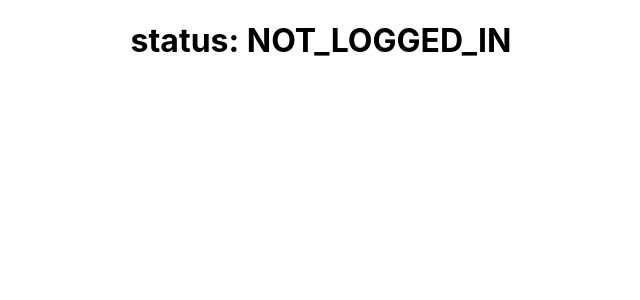
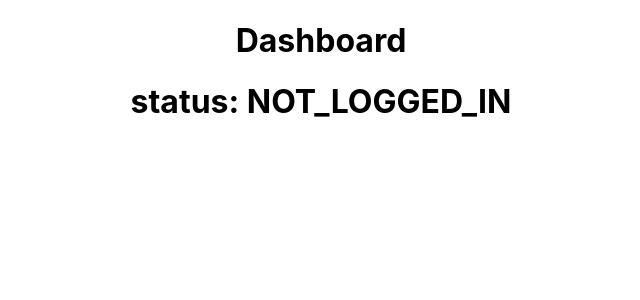
Before and after one commit to imhilla/TelCars, a React (Create React App) app in the folder react-frontend/: page /dashboard in a window 1280 px wide. Shown: the top 300 px of the page, without its empty margins (319-959 px from the left). Built offline with nearby package versions, Linux system fonts and the light colour scheme.

Commit message:
add handle login

```diff
--- a/react-frontend/src/components/App.js
+++ b/react-frontend/src/components/App.js
@@ -1,3 +1,4 @@
+/* eslint-disable max-len */
 /* eslint-disable react/destructuring-assignment */
 /* eslint-disable react/jsx-props-no-spreading */
 /* eslint-disable react/prefer-stateless-function */
@@ -20,20 +21,28 @@ class App extends React.Component {
     super(props);
     this.state = {
       loggedInStatus: 'NOT_LOGGED_IN',
-      // user: {},
+      user: {},
     };
+    this.handleLogin = this.handleLogin.bind(this);
+  }
+
+  handleLogin(data) {
+    this.setState({
+      loggedInStatus: 'LOGGED_IN',
+      user: data,
+    })
   }
 
   render() {
     return (
       <div className="App">
         <Router>
-          <switch>
+          <Switch>
             <Route
               exact
               path="/"
               render={props => (
-                <Home {...props} loggedInStatus={this.state.loggedInStatus} />
+                <Home {...props} loggedInStatus={this.state.loggedInStatus} handleLogin={this.handleLogin} />
               )}
             />
             <Route
@@ -43,7 +52,7 @@ class App extends React.Component {
                 <Dashboard {...props} loggedInStatus={this.state.loggedInStatus} />
               )}
             />
-          </switch>
+          </Switch>
         </Router>
       </div>
     );
--- a/react-frontend/src/components/Dashboard.js
+++ b/react-frontend/src/components/Dashboard.js
@@ -5,7 +5,10 @@ import React from 'react';
 
 const Dashboard = props => (
   <div>
-    <div><h1>status: {props.loggedInStatus}</h1></div>
+    <div>
+      <h1>Dashboard</h1>
+      <h1>status: {props.loggedInStatus}</h1>
+    </div>
   </div>
 );
 export default Dashboard;
--- a/react-frontend/src/components/Home.js
+++ b/react-frontend/src/components/Home.js
@@ -13,6 +13,7 @@ class Home extends React.Component {
   }
 
   handleSuccessfulAuth(data) {
+    this.props.handleLogin(data);
     console.log(data);
     this.props.history.push('/dashboard');
   }
```
